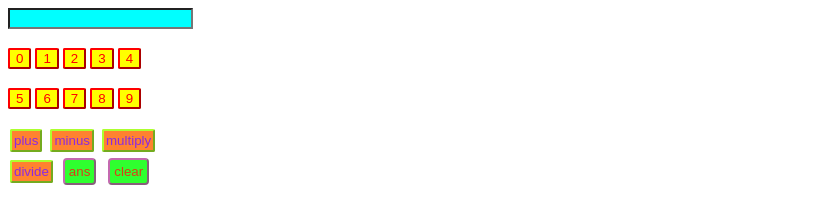
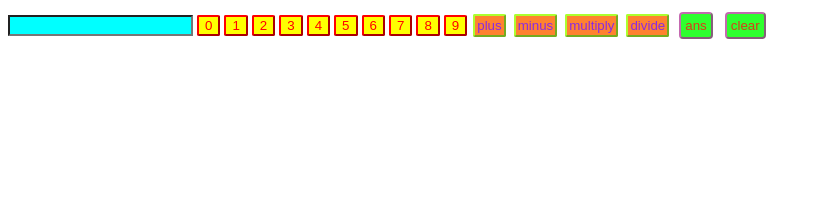
Before and after one commit to acciojob/calculator-dipak307, a website: page main.html in a window 1280 px wide. Shown: the whole page, without its empty margins (0-821 px from the left). Drawn offline with Linux system fonts and the light colour scheme.

Commit message:
Update main.html

```diff
--- a/main.html
+++ b/main.html
@@ -8,21 +8,21 @@
 
 <body>
 	<!-- the entire body must be written by student -->
-	<input type="text" id="input"> <br>
-     <br>
+	<input type="text" id="input">
+
      <button id="block0" value="0" onclick="solve(this.value)">0</button>
      <button id="block1" value="1" onclick="solve(this.value)">1</button>
      <button id="block2" value="2" onclick="solve(this.value)">2</button>
      <button id="block3" value="3" onclick="solve(this.value)">3</button>
-     <button id="block4" value="4" onclick="solve(this.value)">4</button><br><br>
+     <button id="block4" value="4" onclick="solve(this.value)">4</button>
      <button id="block5" value="5" onclick="solve(this.value)">5</button>
      <button id="block6" value="6" onclick="solve(this.value)">6</button>
      <button id="block7" value="7" onclick="solve(this.value)">7</button>
      <button id="block8" value="8" onclick="solve(this.value)">8</button>
-     <button id="block9" value="9" onclick="solve(this.value)">9</button><br><br>
+     <button id="block9" value="9" onclick="solve(this.value)">9</button>
      <button id="plus" value="+" onclick="solve(this.value)">plus</button>
      <button id="minus" value="-" onclick="solve(this.value)">minus</button>
-     <button id="multiply" value="*" onclick="solve(this.value)">multiply</button><br>
+     <button id="multiply" value="*" onclick="solve(this.value)">multiply</button>
      <button id="divide" value="/" onclick="solve(this.value)">divide</button>
      <button id="ans" value="ans" onclick="solve(this.value)">ans</button>
      <button id="clr" value="clear" onclick="solve(this.value)">clear</button>
```
